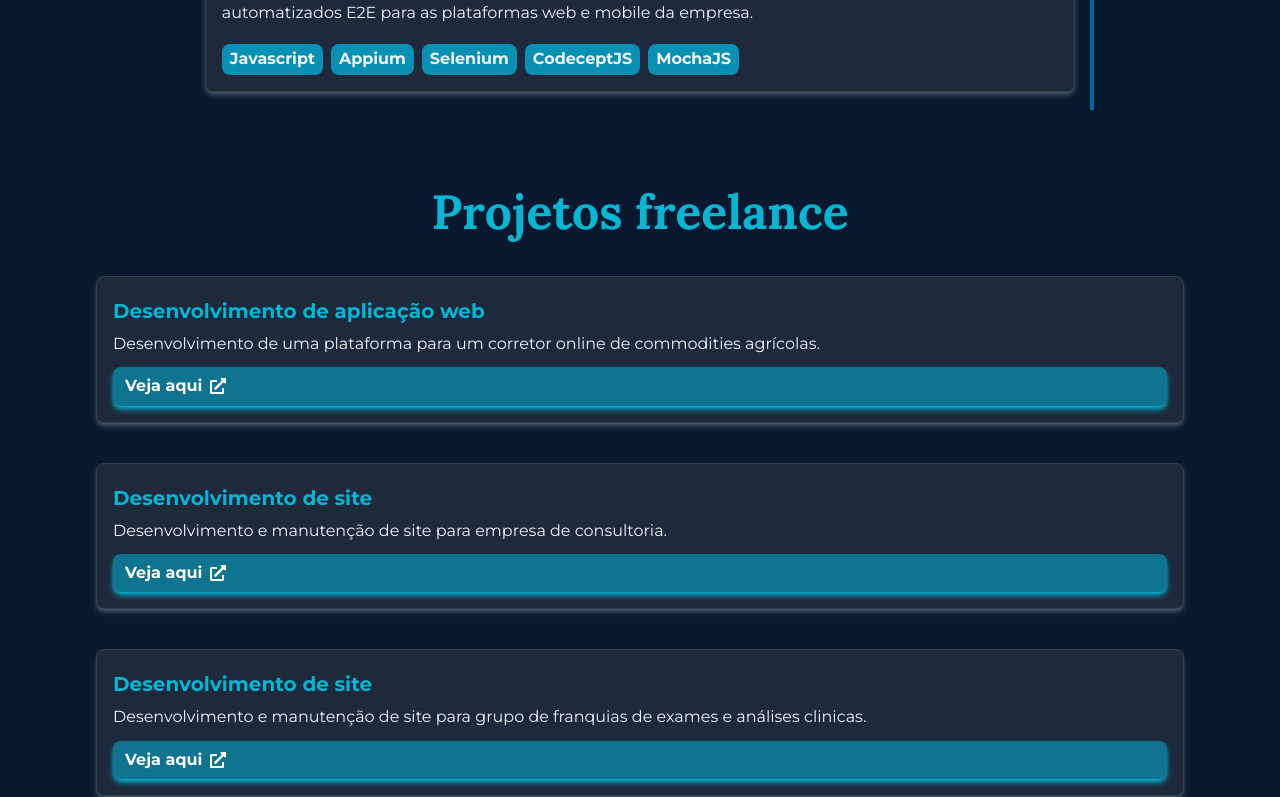
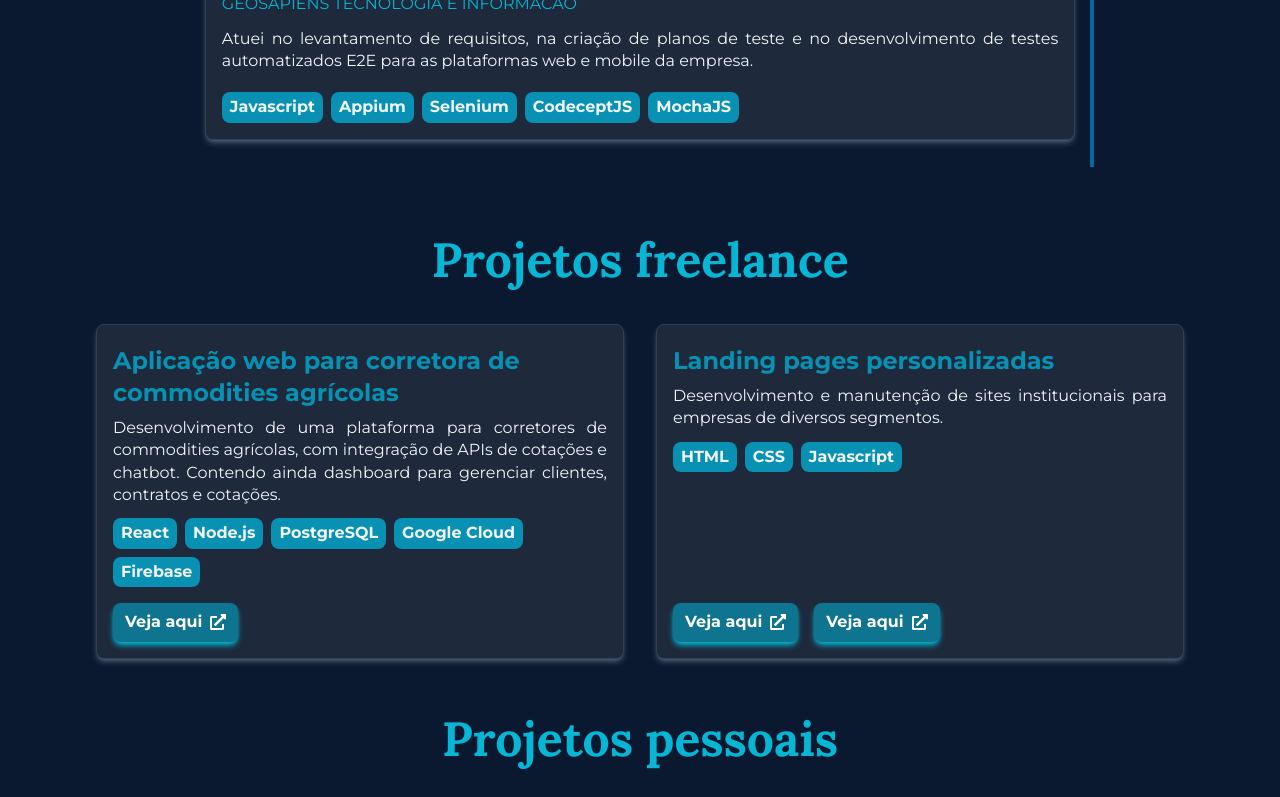
Before and after one commit to andersonmmdev/profile-landing-page, a React (Vite) app: page / in a window 1280 px wide. Shown: the part 2000-2797 px from the top of the page. Built offline with nearby package versions, Linux system fonts and the light colour scheme.

Commit message:
Adiciona estilo para focus em botoes e ajustes da sessao de projetos

```diff
--- a/src/components/About/AnimatedContactLink.tsx
+++ b/src/components/About/AnimatedContactLink.tsx
@@ -1,3 +1,4 @@
+import { useEffect, useRef } from 'react';
 import Lottie from 'react-lottie';
 
 type Props = {
@@ -7,9 +8,32 @@ type Props = {
 };
 
 export function AnimatedContactLink({ href, animationData }: Props) {
+  const lottieRef = useRef(null);
+
+  function handleVisibilityChange() {
+    if (document.visibilityState === 'visible' && lottieRef.current) {
+      // eslint-disable-next-line @typescript-eslint/ban-ts-comment
+      //@ts-ignore
+      lottieRef.current.play();
+    }
+  }
+
+  useEffect(() => {
+    document.addEventListener('visibilitychange', handleVisibilityChange);
+    return () => {
+      document.removeEventListener('visibilitychange', handleVisibilityChange);
+    };
+  }, []);
+
   return (
-    <a href={href} className="h-14 w-14 lg:h-16 lg:w-16">
+    <a
+      href={href}
+      target="_blank"
+      className="focus: h-14 w-14 rounded-md focus:border-cyan-300 focus:outline-none focus:ring-2 focus:ring-cyan-300 focus:ring-opacity-50 lg:h-16 lg:w-16"
+      rel="noreferrer"
+    >
       <Lottie
+        ref={lottieRef}
         options={{
           loop: true,
           autoplay: true,
--- a/src/components/Background/data/experiences.ts
+++ b/src/components/Background/data/experiences.ts
@@ -60,7 +60,7 @@ export const experiences = [
     role: 'Estágio de Analista de Testes',
     company: 'GEOSAPIENS TECNOLOGIA E INFORMACAO',
     period: '2019 - 2020',
-    link: 'https://www.gesec.com.br/',
+    link: 'https://www.web.coletum.com/',
     description:
       'Atuei no levantamento de requisitos, na criação de planos de teste e no desenvolvimento de testes automatizados E2E para as plataformas web e mobile da empresa.',
     stack: ['Javascript', 'Appium', 'Selenium', 'CodeceptJS', 'MochaJS'],
--- a/src/components/Background/index.tsx
+++ b/src/components/Background/index.tsx
@@ -18,7 +18,7 @@ export function Background() {
       <SectionTitle animated text="Experiência" />
       <div
         ref={ref}
-        className={`mb-4 flex flex-col gap-8 ${inView ? 'animate-slide-in-left' : 'opacity-0'}`}
+        className={`mb-4 flex flex-col gap-8 xl:gap-12 ${inView ? 'animate-slide-in-left' : 'opacity-0'}`}
       >
         {experiences.map((experience, index) => (
           <TimelineCard key={experience.company} className="timeline-card">
--- a/src/components/Footer/index.tsx
+++ b/src/components/Footer/index.tsx
@@ -1,9 +1,7 @@
 export function Footer() {
   return (
     <footer className="mt-14 flex flex-col items-center justify-center gap-2 py-6 text-sm text-slate-100">
-      <p>
-        Feito com ❤️ por <a href="/">Anderson Magro Mattei</a>
-      </p>
+      <p>Feito com ❤️ por Anderson Magro Mattei</p>
       <p>Todos os direitos reservados © {new Date().getFullYear()}</p>
     </footer>
   );
--- a/src/components/Header/HeaderNavigation.tsx
+++ b/src/components/Header/HeaderNavigation.tsx
@@ -9,7 +9,7 @@ export function HeaderNavigation() {
       setTimeout(() => {
         item.classList.remove('invisible');
         item.classList.add(`animate-slide-down`);
-      }, index * 300);
+      }, index * 200);
     });
   }, []);
 
--- a/src/components/Projects/data/freelances.ts
+++ b/src/components/Projects/data/freelances.ts
@@ -1,20 +1,19 @@
 export const freelances = [
   {
-    title: 'Desenvolvimento de aplicação web',
+    title: 'Aplicação web para corretora de commodities agrícolas',
     description:
-      'Desenvolvimento de uma plataforma para um corretor online de commodities agrícolas.',
-    link: 'https://agro-rs.agr.br',
+      'Desenvolvimento de uma plataforma para corretores de commodities agrícolas, com integração de APIs de cotações e chatbot. Contendo ainda dashboard para gerenciar clientes, contratos e cotações.',
+    links: ['https://agro-rs.agr.br'],
+    stack: ['React', 'Node.js', 'PostgreSQL', 'Google Cloud', 'Firebase'],
   },
   {
-    title: 'Desenvolvimento de site',
+    title: 'Landing pages personalizadas',
     description:
-      'Desenvolvimento e manutenção de site para empresa de consultoria.',
-    link: 'https://chconsultoriaegestao.com.br/',
-  },
-  {
-    title: 'Desenvolvimento de site',
-    description:
-      'Desenvolvimento e manutenção de site para grupo de franquias de exames e análises clinicas.',
-    link: 'https://examefranquias.com.br/',
+      'Desenvolvimento e manutenção de sites institucionais para empresas de diversos segmentos.',
+    links: [
+      'https://chconsultoriaegestao.com.br/',
+      'https://examefranquias.com.br/',
+    ],
+    stack: ['HTML', 'CSS', 'Javascript'],
   },
 ];
--- a/src/components/Projects/index.tsx
+++ b/src/components/Projects/index.tsx
@@ -5,6 +5,7 @@ import { SeeHereButton } from '../shared/SeeHereButton';
 
 import { freelances } from './data/freelances';
 import { projects } from './data/projects';
+import { Chip } from '../shared/Chip';
 
 export function Projects() {
   const { ref: ref1, inView: inView1 } = useInView({
@@ -26,17 +27,31 @@ export function Projects() {
       >
         Projetos freelance
       </h1>
-      <div className="mb-4 flex flex-wrap gap-10">
+      <div className="mb-4 flex flex-wrap justify-center gap-8">
         {freelances.map((freelance, index) => (
-          <AnimatedCard key={index} className="w-full xl:w-full 2xl:w-full">
+          <AnimatedCard
+            key={index}
+            className="min-w-[400px] max-w-[600px] flex-1"
+          >
             <div className="flex h-full flex-col justify-between gap-3">
               <div>
-                <h3 className="mt-1 text-xl font-bold text-cyan-500">
+                <h3 className="mt-1 text-2xl font-bold text-cyan-600">
                   {freelance.title}
                 </h3>
-                <p className="mt-2 text-slate-100">{freelance.description}</p>
+                <p className="mt-2 text-justify text-slate-100">
+                  {freelance.description}
+                </p>
+                <div className="mt-1">
+                  {freelance.stack.map((tech) => (
+                    <Chip key={tech} text={tech} />
+                  ))}
+                </div>
               </div>
-              <SeeHereButton href={freelance.link} />
+              <div className="mt-1 flex gap-4">
+                {freelance.links.map((link, index) => (
+                  <SeeHereButton key={index} href={link} />
+                ))}
+              </div>
             </div>
           </AnimatedCard>
         ))}
@@ -48,15 +63,25 @@ export function Projects() {
       >
         Projetos pessoais
       </h1>
-      <div className="mb-4 flex flex-wrap gap-10">
+      <div className="mb-4 flex flex-wrap justify-center gap-8">
         {projects.map((project, index) => (
-          <AnimatedCard key={index}>
+          <AnimatedCard
+            key={index}
+            className="min-w-[400px] max-w-[600px] flex-1"
+          >
             <div className="flex h-full flex-col justify-between gap-3">
               <div>
-                <h3 className="mt-1 text-xl font-bold text-cyan-500">
+                <h3 className="mt-1 text-2xl font-bold text-cyan-600">
                   {project.title}
                 </h3>
-                <p className="mt-2 text-slate-100">{project.description}</p>
+                <p className="mt-2 text-justify text-slate-100">
+                  {project.description}
+                </p>
+                <div>
+                  {project.stack.map((tech) => (
+                    <Chip key={tech} text={tech} />
+                  ))}
+                </div>
               </div>
               <SeeHereButton href={project.link} />
             </div>
@@ -66,7 +91,11 @@ export function Projects() {
       <div>
         <p>
           * Para mais projetos acesse meu perfil no{' '}
-          <a href="/" target="_blank" className="text-cyan-400">
+          <a
+            href="/"
+            target="_blank"
+            className="rounded-sm text-cyan-400 focus:border-cyan-300 focus:outline-none focus:ring-2 focus:ring-cyan-300 focus:ring-opacity-50"
+          >
             GitHub
           </a>
         </p>
--- a/src/components/shared/AnimatedCard.tsx
+++ b/src/components/shared/AnimatedCard.tsx
@@ -14,9 +14,7 @@ export function AnimatedCard({ children, className }: Props) {
   return (
     <div
       ref={ref}
-      className={`relative flex w-full flex-col gap-3 self-center rounded-lg border
-      border-slate-700 bg-slate-800 p-4 shadow-md shadow-slate-400/40 xl:w-4/5 2xl:w-3/4
-      ${inView ? 'animate-slide-in-left' : 'opacity-0'} ${className}`}
+      className={`relative rounded-lg border border-slate-700 bg-slate-800 p-4 shadow-md shadow-slate-400/40 ${inView ? 'animate-slide-in-left' : 'opacity-0'} ${className}`}
     >
       {children}
     </div>
--- a/src/components/shared/SeeHereButton.tsx
+++ b/src/components/shared/SeeHereButton.tsx
@@ -10,8 +10,9 @@ export function SeeHereButton({ href }: Props) {
       href={href}
       target="_blank"
       rel="noopener noreferrer"
-      className={`flex h-fit items-center gap-2 rounded-lg bg-cyan-700 px-3 py-2 font-bold text-white
-        shadow-md shadow-cyan-500 hover:animate-move-y`}
+      className={`flex h-fit w-fit items-center gap-2 rounded-lg bg-cyan-700 px-3 py-2 font-bold text-white
+        shadow-md shadow-cyan-500 hover:animate-move-y focus:border-cyan-300 focus:outline-none
+        focus:ring-2 focus:ring-cyan-300 focus:ring-opacity-50`}
     >
       <span className="hidden sm:block">Veja aqui</span>
       <FaExternalLinkAlt />
--- a/src/index.css
+++ b/src/index.css
@@ -66,16 +66,16 @@ body {
 
 .timeline-card:nth-child(odd)::before {
   left: -20px;
-  top: -19px;
-  bottom: -19px;
+  top: -26px;
+  bottom: -28px;
   border-width: 4px 0 4px 4px;
   border-radius: 34px 0 0 34px;
 }
 
 .timeline-card:nth-child(even)::before {
   right: -20px;
-  top: -19px;
-  bottom: -19px;
+  top: -26px;
+  bottom: -28px;
   border-width: 4px 4px 4px 0;
   border-radius: 0 34px 34px 0;
 }
```
